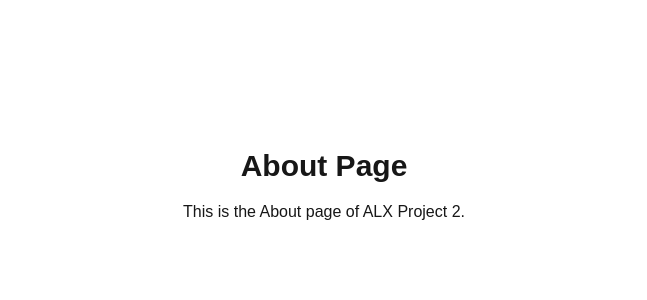
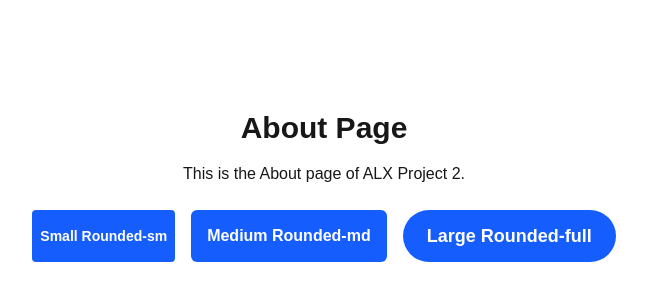
Before and after one commit to Feyisayi233/alx-project-0x02-setup, a Next.js app in the folder alx-project-0x02/: page /about in a window 1280 px wide. Shown: the part 214-514 px from the top of the page, without its empty margins (316-963 px from the left). Built offline with nearby package versions, Linux system fonts and the light colour scheme.

Commit message:
Add reusable Button component and integrate in About page
Introduced a customizable Button component with size and shape options. Updated interfaces to include ButtonProps and integrated the new Button into the About page for demonstration.

```diff
--- /dev/null
+++ b/alx-project-0x02/components/common/Button.tsx
@@ -0,0 +1,35 @@
+import React from "react";
+import { type ButtonProps } from "../../interfaces";
+
+const sizeClasses = {
+  small: "px-2 py-1 text-sm",
+  medium: "px-4 py-2 text-base",
+  large: "px-6 py-3 text-lg",
+};
+
+const shapeClasses = {
+  "rounded-sm": "rounded-sm",
+  "rounded-md": "rounded-md",
+  "rounded-full": "rounded-full",
+};
+
+const Button: React.FC<ButtonProps> = ({
+  children,
+  size = "medium",
+  shape = "rounded-md",
+  onClick,
+  className = "",
+  type = "button",
+}) => {
+  return (
+    <button
+      type={type}
+      onClick={onClick}
+      className={`bg-blue-600 text-white font-semibold ${sizeClasses[size]} ${shapeClasses[shape]} ${className} hover:bg-blue-700 transition-colors`}
+    >
+      {children}
+    </button>
+  );
+};
+
+export default Button;
--- a/alx-project-0x02/interfaces/index.ts
+++ b/alx-project-0x02/interfaces/index.ts
@@ -4,3 +4,12 @@
   title: string;
   content: string;
 }
+
+export interface ButtonProps {
+  children: React.ReactNode;
+  size?: "small" | "medium" | "large";
+  shape?: "rounded-sm" | "rounded-md" | "rounded-full";
+  onClick?: () => void;
+  className?: string;
+  type?: "button" | "submit" | "reset";
+}
--- a/alx-project-0x02/pages/about.tsx
+++ b/alx-project-0x02/pages/about.tsx
@@ -1,7 +1,20 @@
+import Button from "@/components/common/Button";
+
 const AboutPage = () => (
   <div className="flex flex-col items-center justify-center min-h-screen p-8">
     <h1 className="text-3xl font-bold mb-4">About Page</h1>
-    <p>This is the About page of ALX Project 2.</p>
+    <p className="mb-6">This is the About page of ALX Project 2.</p>
+    <div className="flex gap-4">
+      <Button size="small" shape="rounded-sm">
+        Small Rounded-sm
+      </Button>
+      <Button size="medium" shape="rounded-md">
+        Medium Rounded-md
+      </Button>
+      <Button size="large" shape="rounded-full">
+        Large Rounded-full
+      </Button>
+    </div>
   </div>
 );
 
```
